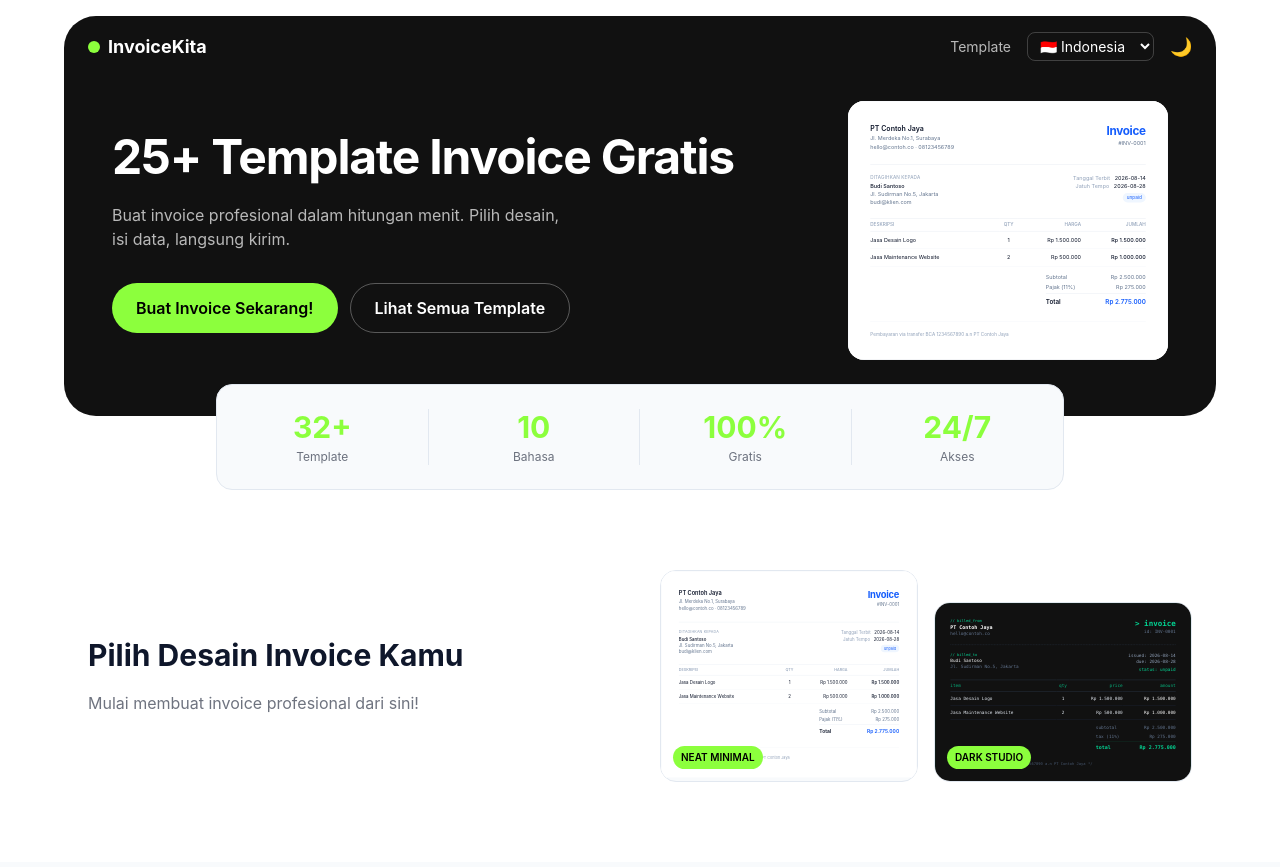
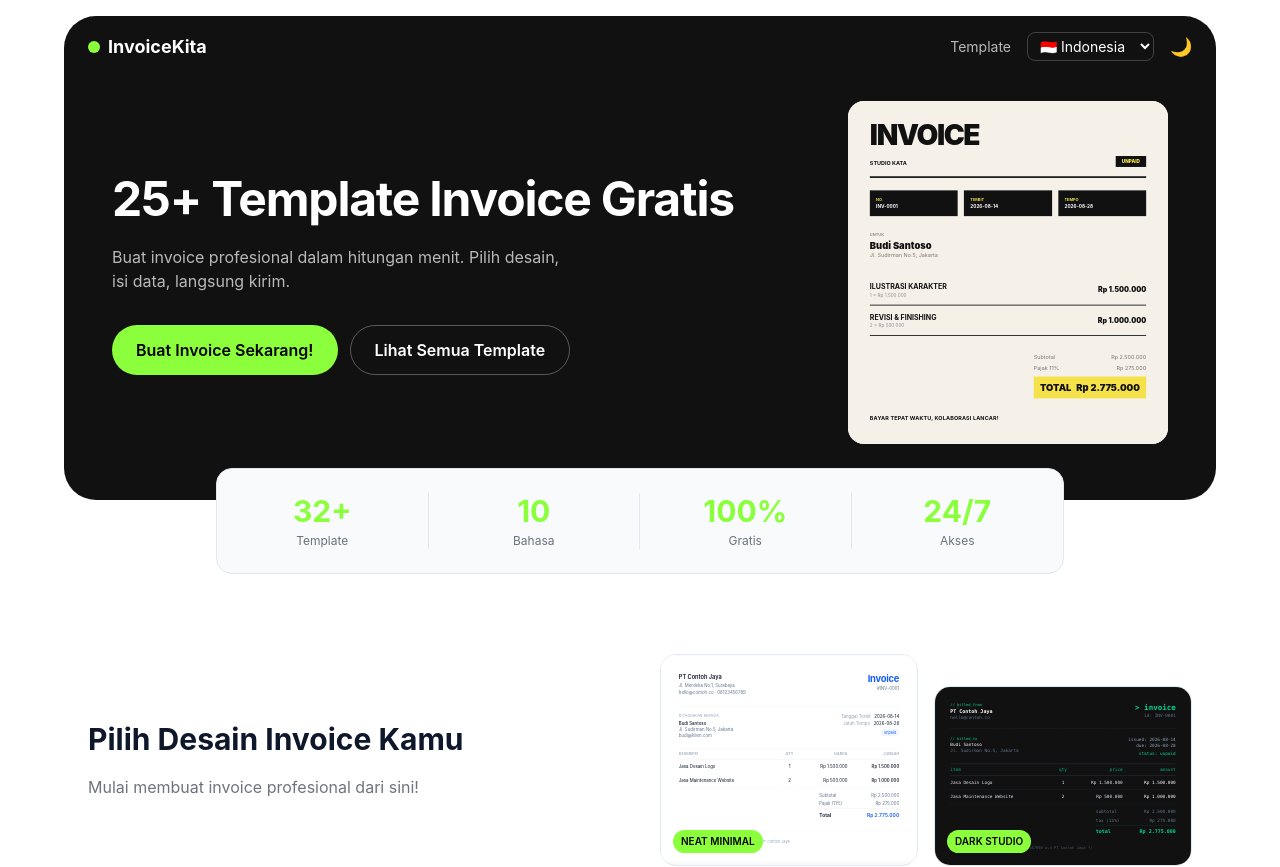
Before and after one commit to adammaulanaa445/Project-Invoice, a SvelteKit app in the folder invoice-app/: page / in a window 1280 px wide. Shown: the top 867 px of the page. Built offline with nearby package versions, Linux system fonts and the light colour scheme.

Commit message:
ganti background depan

```diff
--- a/invoice-app/src/routes/+page.svelte
+++ b/invoice-app/src/routes/+page.svelte
@@ -4,6 +4,7 @@
   import { lang } from '$lib/lang.svelte.js';
   import TemplatePreview from '$lib/components/TemplatePreview.svelte';
 
+  import InvoiceBoldTypography from '$lib/components/invoices/InvoiceBoldTypography.svelte';
   import Invoice01Neat from '$lib/components/invoices/Invoice01Neat.svelte';
   import Invoice05DarkStudio from '$lib/components/invoices/Invoice05DarkStudio.svelte';
 
@@ -76,7 +77,7 @@
         </div>
         <div class="w-full md:w-80 flex-shrink-0">
           <div class="rounded-2xl overflow-hidden bg-black/5 dark:bg-white/5">
-            <TemplatePreview component={Invoice01Neat} />
+            <TemplatePreview component={InvoiceBoldTypography} />
           </div>
         </div>
       </div>
```
